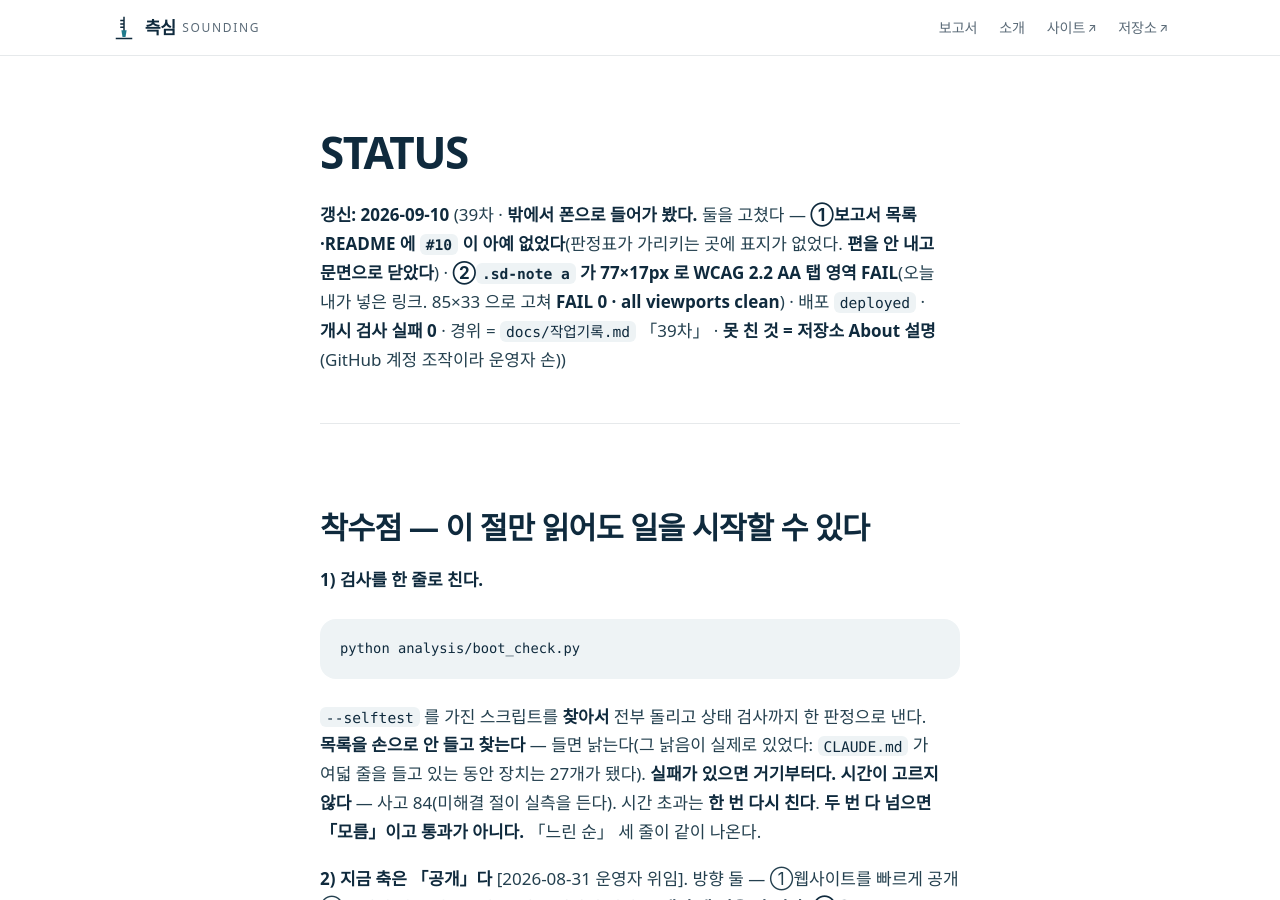
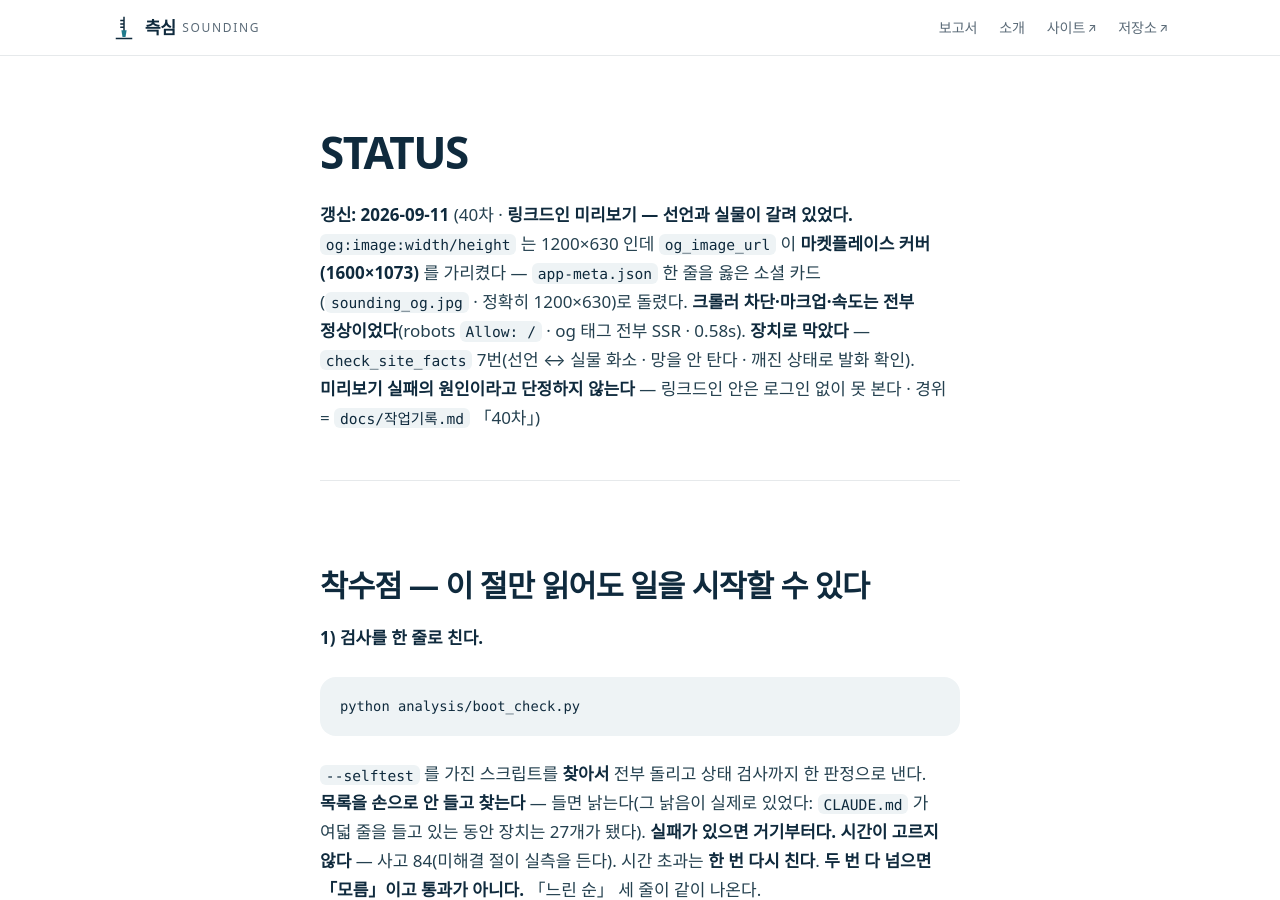
Before and after one commit to jisangj03-dev/incheon-port-analysis, a Jekyll site: the page built from docs/STATUS.md, in a window 1280 px wide and 900 px high. Built offline with Jekyll 4.4.1, drawn with Linux system fonts in a browser that asks for light colours; some web fonts are replaced; our own code applies the rules of GitHub Pages for plain Markdown files.

Commit message:
docs(STATUS): 40차 — 공유 카드의 선언과 실물이 갈려 있었다
Co-Authored-By: Claude Opus 5 (1M context) <noreply@anthropic.com>
Claude-Session: https://claude.ai/code/session_01KFYvgjL5ghepZqAvxg2a7P

```diff
--- a/docs/STATUS.md
+++ b/docs/STATUS.md
@@ -1,6 +1,6 @@
 # STATUS
 
-**갱신: 2026-09-10** (39차 · **밖에서 폰으로 들어가 봤다.** 둘을 고쳤다 — **①보고서 목록·README 에 `#10` 이 아예 없었다**(판정표가 가리키는 곳에 표지가 없었다. **편을 안 내고 문면으로 닫았다**) · **②`.sd-note a` 가 77×17px 로 WCAG 2.2 AA 탭 영역 FAIL**(오늘 내가 넣은 링크. 85×33 으로 고쳐 **FAIL 0 · all viewports clean**) · 배포 `deployed` · **개시 검사 실패 0** · 경위 = `docs/작업기록.md` 「39차」 · **못 친 것 = 저장소 About 설명**(GitHub 계정 조작이라 운영자 손))
+**갱신: 2026-09-11** (40차 · **링크드인 미리보기 — 선언과 실물이 갈려 있었다.** `og:image:width/height` 는 1200×630 인데 `og_image_url` 이 **마켓플레이스 커버(1600×1073)** 를 가리켰다 — `app-meta.json` 한 줄을 옳은 소셜 카드(`sounding_og.jpg` · 정확히 1200×630)로 돌렸다. **크롤러 차단·마크업·속도는 전부 정상이었다**(robots `Allow: /` · og 태그 전부 SSR · 0.58s). **장치로 막았다** — `check_site_facts` 7번(선언 ↔ 실물 화소 · 망을 안 탄다 · 깨진 상태로 발화 확인). **미리보기 실패의 원인이라고 단정하지 않는다** — 링크드인 안은 로그인 없이 못 본다 · 경위 = `docs/작업기록.md` 「40차」)
 
 ---
 
```
